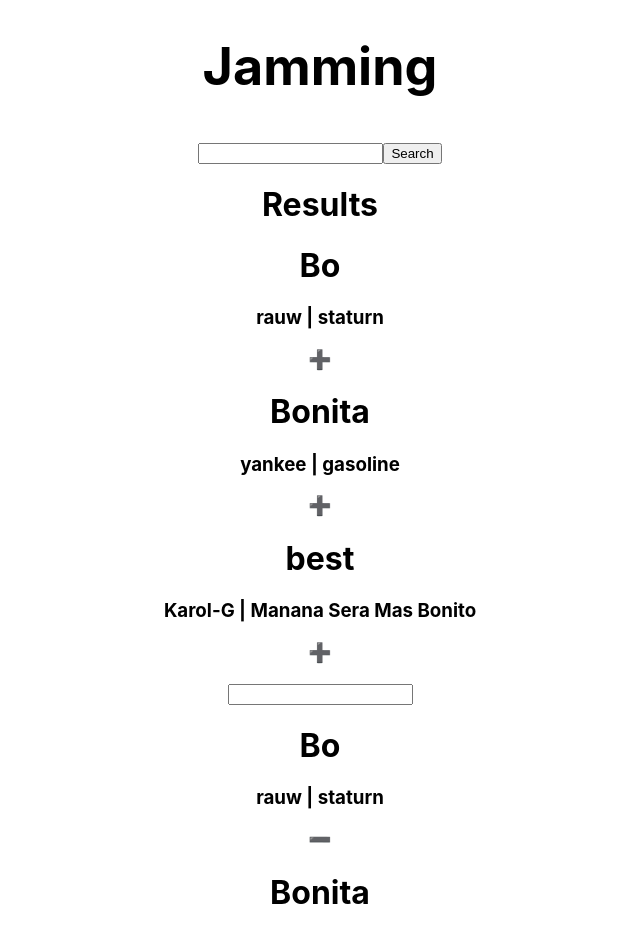
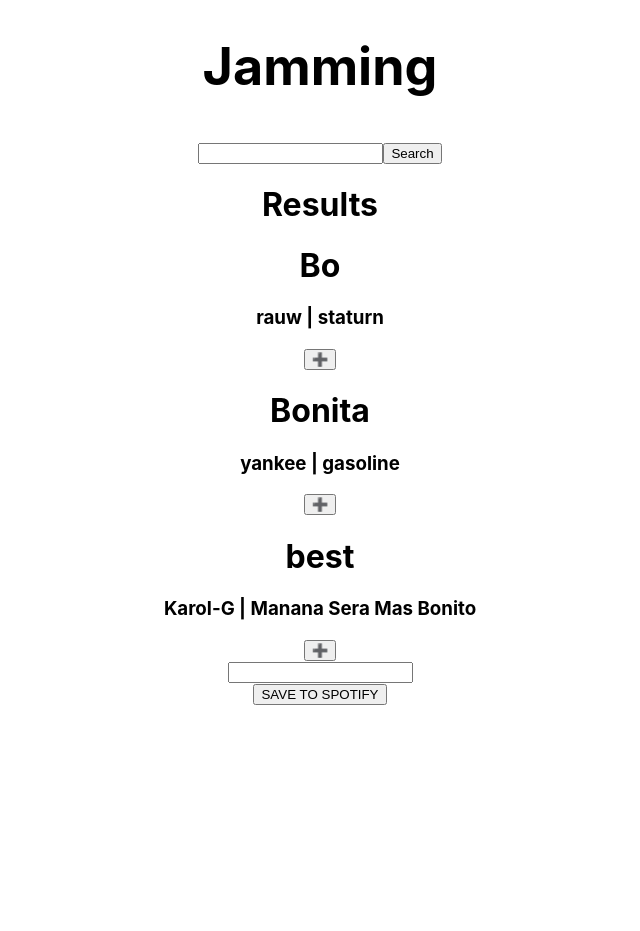
Before and after one commit to creyes25/Jamming, a React (Create React App) app: page / in a window 1280 px wide. Shown: the top 931 px of the page, without its empty margins (320-960 px from the left). After the commit the page ends 800 px from the top, so only its background shows below. Built offline with nearby package versions, Linux system fonts and the light colour scheme.

Commit message:
add function to add and remove from the user playlist

```diff
--- a/src/App.js
+++ b/src/App.js
@@ -7,11 +7,35 @@
 
 import Playlist from './components/Playlist/Playlist';
 
+const results = [
+  {id: '1-4', song: 'Bo', artist: 'rauw', album:'staturn'},
+  {id: '1-6', song: 'Bonita', artist: 'yankee', album:'gasoline'},
+  {id: '3-6', song: 'best', artist:'Karol-G', album:'Manana Sera Mas Bonito'}
+]
+
 function App() {
   const [searchVal, setSearchVal] = useState('')
 
+  const [searchResults, setSearchResults] = useState(results)
+
+  const [songPlayList, setSongPlayList] = useState([])
+
   const handleSearchVal = (val) => {
     setSearchVal(val)
+  }
+
+  const addToPlaylist = (track) => {
+    console.log(track)
+    setSongPlayList((prevSongList) => {
+      const list = prevSongList.filter(song => song.id !== track.id)
+      return [...list, track]
+    })
+  }
+
+  const removeFromPlaylist = (id) => {
+    setSongPlayList((prevList) => {
+      return prevList.filter(song => song.id !== id)
+    })
   }
 
   return (
@@ -20,8 +44,14 @@
         <h1>Jamming</h1>
         <SearchBar handleSearchVal={handleSearchVal} />
       </header>
-      <SearchResults />
-      <Playlist />
+      <SearchResults
+        searchResults={searchResults}
+        addToPlaylist={addToPlaylist}
+      />
+      <Playlist
+        playlist={songPlayList}
+        removeFromPlaylist={removeFromPlaylist}
+      />
     </div>
   );
 }
--- a/src/components/Playlist/Playlist.js
+++ b/src/components/Playlist/Playlist.js
@@ -1,15 +1,9 @@
-import { useState } from "react";
+import { useState, useEffect } from "react";
 
 import TrackLlist from "../Tracklist/Tracklist";
 
-function Playlist(props) {
+function Playlist({playlist, removeFromPlaylist}) {
   const [playlistName, setPlaylistName] = useState('')
-
-  const [songList, setSongList] = useState([
-    {id: '1-4', song: 'Bo', artist: 'rauw', album:'staturn'},
-    {id: '1-6', song: 'Bonita', artist: 'yankee', album:'gasoline'},
-    {id: '3-6', song: 'best', artist:'Karol-G', album:'Manana Sera Mas Bonito'}
-  ])
 
   const handlePlaylistNameChange = ({target}) => {
     setPlaylistName(target.value)
@@ -28,10 +22,16 @@
           value={playlistName}
           onChange={handlePlaylistNameChange}
         />
-        <div>
-          <TrackLlist list={songList} symbol='del' />
-        </div>
-        <button type="submit">SAVE TO SPOTIFY</button>
+        <TrackLlist
+            list={playlist}
+            symbol='del'
+            removeFromPlaylist={removeFromPlaylist}
+        />
+        <button
+          type="submit"
+        >
+          SAVE TO SPOTIFY
+        </button>
       </form>
     </div>
   )
--- a/src/components/SearchResults/SearchResults.js
+++ b/src/components/SearchResults/SearchResults.js
@@ -1,17 +1,10 @@
 import TrackLlist from "../Tracklist/Tracklist";
 
-function SearchResults(props) {
-  // will show the results of the search
-  const results = [
-    {id: '1-4', song: 'Bo', artist: 'rauw', album:'staturn'},
-    {id: '1-6', song: 'Bonita', artist: 'yankee', album:'gasoline'},
-    {id: '3-6', song: 'best', artist:'Karol-G', album:'Manana Sera Mas Bonito'}
-  ]
-
+function SearchResults({addToPlaylist, searchResults}) {
   return (
     <div>
       <h1>Results</h1>
-      <TrackLlist list={results} type={'add'} />
+      <TrackLlist list={searchResults} type={'add'} addToPlaylist={addToPlaylist} />
     </div>
   )
 }
--- a/src/components/Track/Track.js
+++ b/src/components/Track/Track.js
@@ -1,9 +1,25 @@
-function Track({track, type}) {
+function Track({track, type, removeFromPlaylist, addToPlaylist}) {
+
+  const handleClick = ({target}) => {
+    if(target.value === '➖') {
+      removeFromPlaylist(track.id)
+    }
+
+    if (target.value === '➕') {
+      addToPlaylist(track)
+    }
+  }
+
   return (
     <div key={track.id}>
       <h1>{track.song}</h1>
       <h3>{track.artist} | {track.album}</h3>
-      <h3>{type === 'add' ? '➕' : '➖' }</h3>
+      <button
+        onClick={handleClick}
+        value={type === 'add' ? '➕' : '➖'}
+      >
+        {type === 'add' ? '➕' : '➖'}
+      </button>
     </div>
   )
 }
--- a/src/components/Tracklist/Tracklist.js
+++ b/src/components/Tracklist/Tracklist.js
@@ -1,10 +1,15 @@
 import Track from "../Track/Track"
 
-function TrackLlist({list, type}) {
+function TrackLlist({list, type, removeFromPlaylist, addToPlaylist}) {
   return (
     <div>
-      {list.map(result => (
-        <Track track={result} type={type} />
+      {list && list.map(result => (
+        <Track
+          track={result}
+          type={type}
+          removeFromPlaylist={removeFromPlaylist}
+          addToPlaylist={addToPlaylist}
+        />
       ))}
     </div>
   )
```
